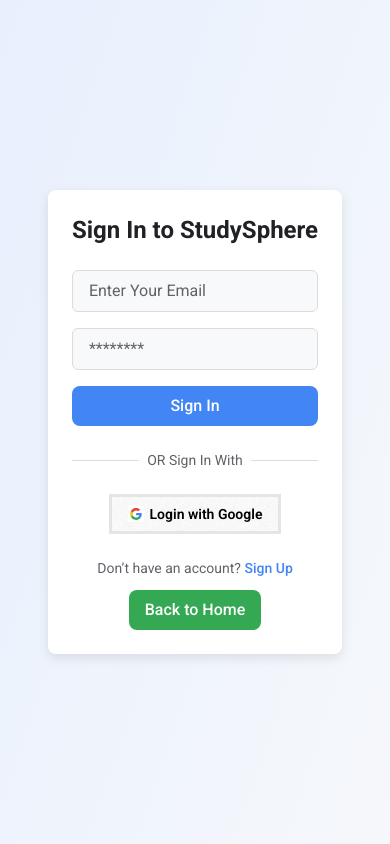
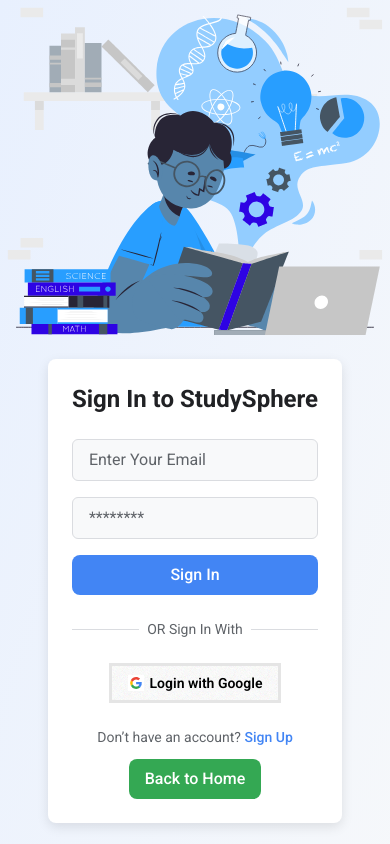
Before and after one commit to Mysterio-O/study-sphere, a React (Vite) app: page /auth/signin in a window 390 px wide. Shown: the top 844 px of the page. Built offline with nearby package versions, Linux system fonts and the light colour scheme; no server answers.

Commit message:
fixed dashboard navigation back to home and logut button visibility in sm device, fixed navbar login button for small devices and redirecting user top desired route after loggin in or registering new account

```diff
--- a/src/components/Dashboard/DashboardNavigation.jsx
+++ b/src/components/Dashboard/DashboardNavigation.jsx
@@ -117,7 +117,7 @@
             </main>
 
             {/* footer part */}
-            <footer className='absolute bottom-0 py-3 px-2 flex justify-between w-full'>
+            <footer className='absolute lg:bottom-0 py-3 px-5 lg:px-2 flex justify-between w-full'>
                 <Link to="/">
                     <Button variant='secondary' text="Back to Home" />
                 </Link>
--- a/src/components/organisms/Navbar.jsx
+++ b/src/components/organisms/Navbar.jsx
@@ -239,15 +239,15 @@
 
                                 </Button>
                             ) : (
-                                <Button
-                                    variant="primary"
-                                    size="md"
-                                    className="w-full text-left mt-2"
-                                >
-                                    <Link to="/auth" onClick={toggleMobileMenu}>
-                                        Login
-                                    </Link>
-                                </Button>
+                                <Link to="/auth/signin" onClick={toggleMobileMenu}>
+                                    <Button
+                                        variant="primary"
+                                        size="md"
+                                        className="w-full text-left mt-2"
+                                        text="Login"
+                                    />
+                                </Link>
+
                             )}
                         </motion.div>
                     )}
--- a/src/hooks/useAxiosPublic.js
+++ b/src/hooks/useAxiosPublic.js
@@ -9,3 +9,5 @@
 };
 
 export default useAxiosPublic;
+
+// http://localhost:3000
--- a/src/layouts/AuthLayout.jsx
+++ b/src/layouts/AuthLayout.jsx
@@ -10,9 +10,9 @@
             initial={{ opacity: 0, y: 20 }}
             animate={{ opacity: 1, y: 0 }}
             transition={{ duration: 0.5, ease: 'easeOut' }}
-            className="flex flex-col md:flex-row bg-[#FFFFFF] dark:bg-[#0F172A] bg-gradient-to-br from-[#E8F0FE] to-[#F8F9FA] dark:from-[#1E3A8A] dark:to-[#1F2937] min-h-screen items-center justify-between roboto shadow-[0_4px_12px_rgba(0,0,0,0.1)] dark:shadow-[0_4px_12px_rgba(255,255,255,0.1)]"
+            className="flex flex-col-reverse md:flex-row bg-[#FFFFFF] dark:bg-[#0F172A] bg-gradient-to-br from-[#E8F0FE] to-[#F8F9FA] dark:from-[#1E3A8A] dark:to-[#1F2937] min-h-screen items-center justify-between roboto shadow-[0_4px_12px_rgba(0,0,0,0.1)] dark:shadow-[0_4px_12px_rgba(255,255,255,0.1)]"
         >
-            <div className="flex-1 min-h-screen flex justify-center items-center p-4">
+            <div className="flex-1 min-h-screen flex justify-center items-start md:items-center p-4">
                 <Outlet />
             </div>
             <motion.div
--- a/src/pages/auth/SignIn.jsx
+++ b/src/pages/auth/SignIn.jsx
@@ -3,13 +3,16 @@
 import Input from '../../components/atoms/Input';
 import Button from '../../components/atoms/Button';
 import GoogleButton from '../../components/shared/GoogleButton';
-import { useNavigate } from 'react-router';
+import { Link, useLocation, useNavigate } from 'react-router';
 import useAuth from '../../hooks/useAuth';
 import Swal from 'sweetalert2';
 
 const SignIn = () => {
     const navigate = useNavigate();
     const { loginUser } = useAuth();
+    const location = useLocation();
+    // console.log(location);
+    const from = location?.state;
 
     const [formData, setFormData] = useState({
         email: '',
@@ -41,7 +44,7 @@
                             confirmButton: 'swal-confirm-button'
                         }
                     });
-                    navigate('/');
+                    navigate(from ? from : '/');
                 })
                 .catch(err => {
                     console.error("error logging in", err);
@@ -76,10 +79,6 @@
 
     const handleNavigate = () => {
         navigate('/');
-    };
-
-    const handleNavigateSignup = () => {
-        navigate('/auth/signup');
     };
 
     return (
@@ -119,12 +118,13 @@
             <div className="mt-6 flex flex-col items-center gap-3 w-full">
                 <p className="text-sm text-[#5F6368] dark:text-[#D1D5DB]">
                     Don’t have an account?{' '}
-                    <button
-                        onClick={handleNavigateSignup}
+                    <Link
+                        to="/auth/signup"
+                        state={from}
                         className="text-[#4285F4] dark:text-[#8AB4F8] hover:underline font-medium"
                     >
                         Sign Up
-                    </button>
+                    </Link>
                 </p>
 
                 <Button
--- a/src/pages/auth/SignUp.jsx
+++ b/src/pages/auth/SignUp.jsx
@@ -1,6 +1,6 @@
 import React, { useState } from 'react';
 import { motion } from 'motion/react';
-import { Link, useNavigate } from 'react-router';
+import { Link, useLocation, useNavigate } from 'react-router';
 import Input from '../../components/atoms/Input';
 import Button from '../../components/atoms/Button';
 import GoogleButton from '../../components/shared/GoogleButton';
@@ -28,6 +28,10 @@
         year: '',
         institutionType: '',
     });
+
+    const location = useLocation();
+    // console.log(location);
+    const from = location?.state;
 
     const [passErr, setPassErr] = useState('');
 
@@ -136,7 +140,7 @@
                                 });
                             }
                             setLoading(false);
-                            navigate('/')
+                            navigate(from ? from : '/')
 
                         })
 
@@ -264,7 +268,7 @@
             <div className="relative mt-5 flex justify-center text-sm">
                 <span className="px-2 bg-[#FFFFFF] dark:bg-[#1F2937] text-[#5F6368] dark:text-[#D1D5DB]">
                     Already have an account?{' '}
-                    <Link to="/auth/signin" className="text-[#4285F4] dark:text-[#8AB4F8] hover:underline">
+                    <Link state={from} to="/auth/signin" className="text-[#4285F4] dark:text-[#8AB4F8] hover:underline">
                         Sign In
                     </Link>
                 </span>
```
